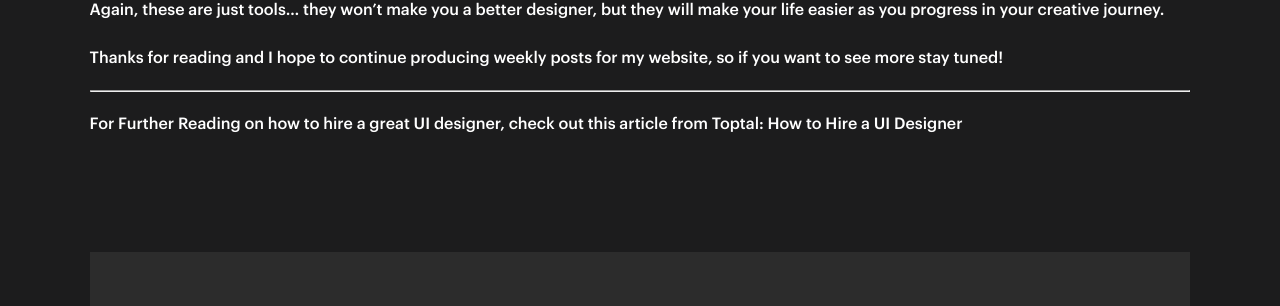
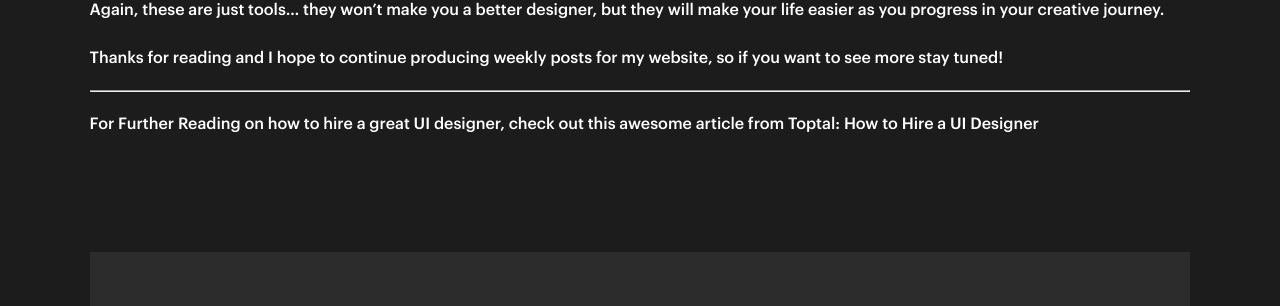
Before and after one commit to joshwcorbett/joshwcorbett.github.io, a Jekyll site: the page built from _articles/best-free-design-tools-for-2020.md, in a window 1280 px wide and 900 px high, scrolled down 3178 px. Shown: the part 181-487 px from the top of the window. Built offline with Jekyll 4.4.1, drawn with Linux system fonts in a browser that asks for light colours; cached includes are drawn as plain includes; Markdown is read by kramdown in place of the engine named in the settings.

Commit message:
Update from Forestry.io Josh Corbett updated _articles/best-free-design-tools-for-2020.md

```diff
--- a/_articles/best-free-design-tools-for-2020.md
+++ b/_articles/best-free-design-tools-for-2020.md
@@ -90,4 +90,4 @@
 
 ***
 
-For Further Reading on how to hire a great UI designer, check out this article from Toptal: [How to Hire a UI Designer](https://www.toptal.com/designers/ui/how-to-hire "How to Hire a UI Designer")
+For Further Reading on how to hire a great UI designer, check out this awesome article from Toptal: [How to Hire a UI Designer](https://www.toptal.com/designers/ui#hiring-guide "How to Hire a UI Designer")
```
